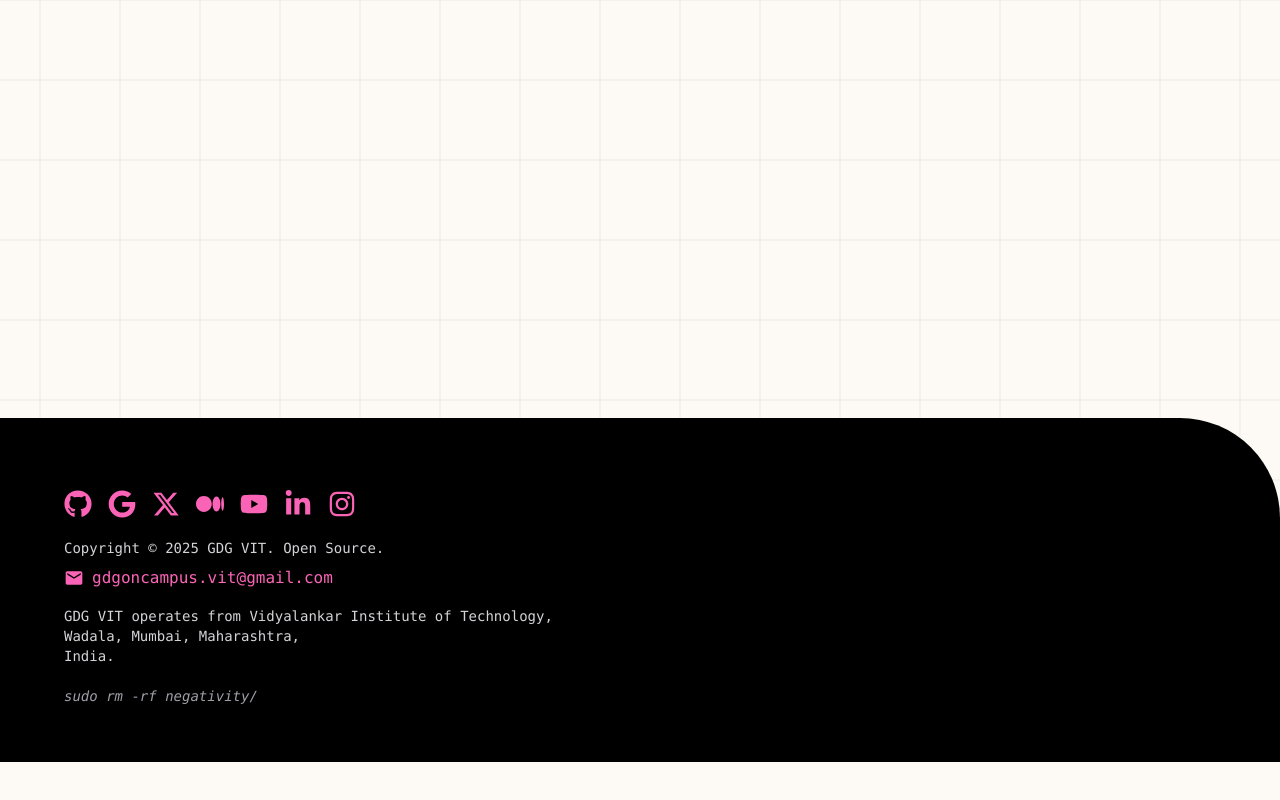
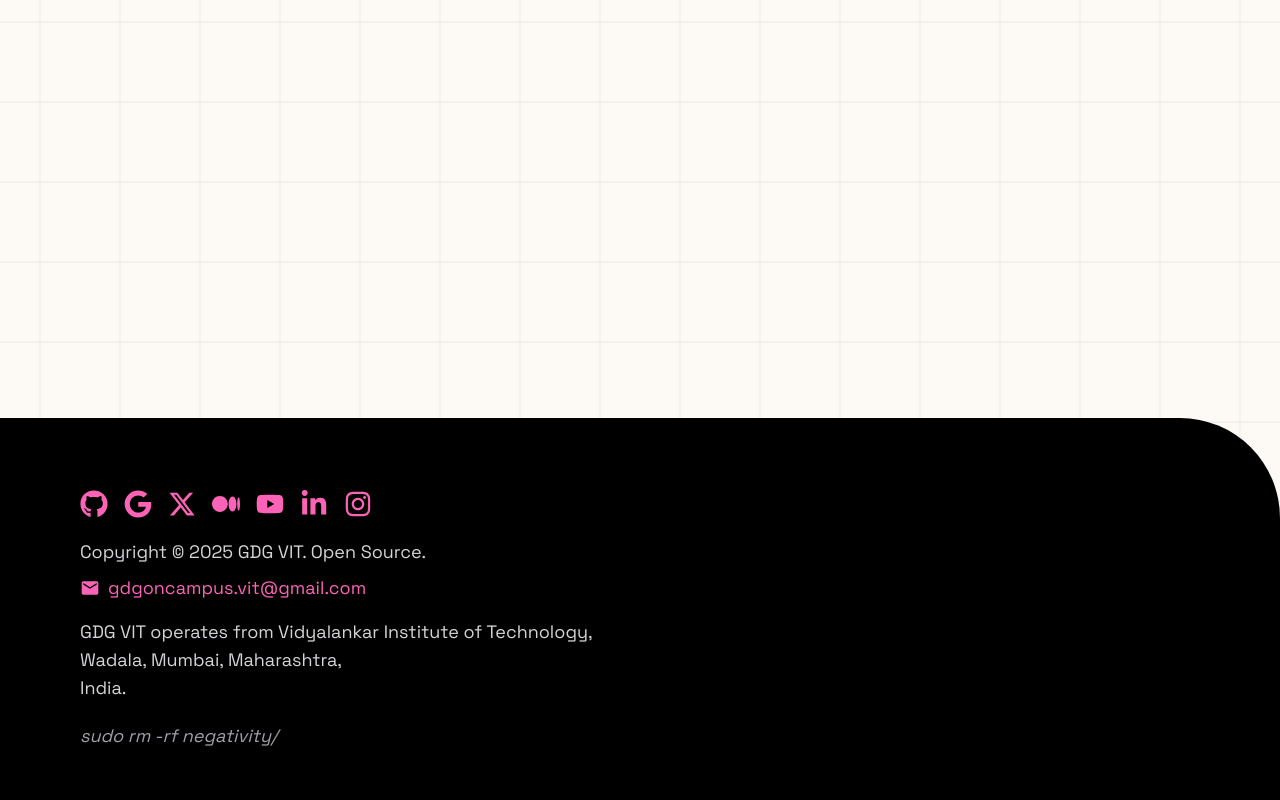
Before and after one commit to maitri-dalvi/gdgvit-web, a Next.js app: page /gallery in a window 1280 px wide. Shown: the part 1802-2602 px from the top of the page. Before the commit the page ends 2564 px from the top, so only its background shows below. Built offline with nearby package versions, Linux system fonts and the light colour scheme.

Commit message:
fix: Footer Size

```diff
--- a/src/components/Footer.tsx
+++ b/src/components/Footer.tsx
@@ -17,7 +17,7 @@ const Footer = () => {
 
   return (
     <footer className='bg-black text-white rounded-tr-[100px]'>
-      <div className='container mx-auto py-14 font-mono px-4 md:px-8 lg:px-16'>
+      <div className='container mx-auto py-14 px-4 md:px-8 lg:px-20'>
 
         {/* Social Icons Row */}
 
@@ -35,11 +35,11 @@ const Footer = () => {
         </div>
 
         {/* Copyright and Contact */}
-        <p className="text-sm text-zinc-300 mb-2">
+        <p className="text-lg text-zinc-300 mb-2">
           Copyright © 2025 GDG VIT. Open Source.
         </p>
 
-        <p className="flex items-center gap-2 text-pink-400 mb-4">
+        <p className="flex items-center gap-2 text-pink-400 mb-4 text-lg">
           <MdEmail className="text-xl" />
           <a
             href="mailto:gdgoncampus.vit@gmail.com"
@@ -50,7 +50,7 @@ const Footer = () => {
         </p>
 
         {/* Location Info */}
-        <p className="text-sm text-zinc-300 mb-5">
+        <p className="text-lg text-zinc-300 mb-5">
           GDG VIT operates from Vidyalankar Institute of Technology,
           <br />
           Wadala, Mumbai, Maharashtra,
@@ -59,7 +59,7 @@ const Footer = () => {
         </p>
 
         {/* Terminal Style Tagline */}
-        <p className="text-sm text-zinc-400 italic">sudo rm -rf negativity/</p>
+        <p className="text-lg text-zinc-400 italic">sudo rm -rf negativity/</p>
 
       </div>
     </footer>
```
